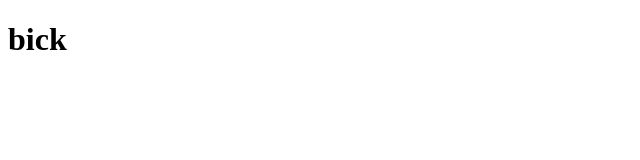
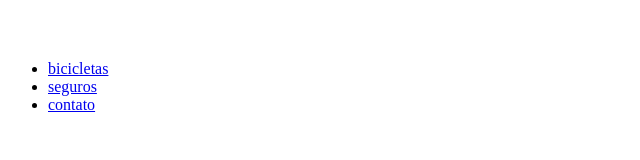
Before and after one commit to wanderleymsbazan/bikcraft, a plain HTML site: page index.html in a window 1280 px wide. Shown: the whole page, without its empty margins (0-640 px from the left). Drawn offline with Linux system fonts and the light colour scheme.

Commit message:
1002-estrutura-inicial

```diff
--- a/index.html
+++ b/index.html
@@ -12,7 +12,17 @@
 </head>
 
 <body>
- <h1> bick</h1>
+ <header>
+  <img src="img/bikcraft.svg" alt="">
+  <nav aria-label="primaria">
+    <ul>
+      <li><a href="bicicletas.html">bicicletas</a></li>
+      <li><a href="seguros.html">seguros</a></li>
+      <li><a href="contato.html">contato</a></li>
+    </ul>
+  </nav>
+
+ </header>
 </body>
 
 </html>
```
Also changed, not shown: bicicletas.html (added, +11 -0 lines), contato.html (added, +11 -0 lines), seguros.html (added, +11 -0 lines).
